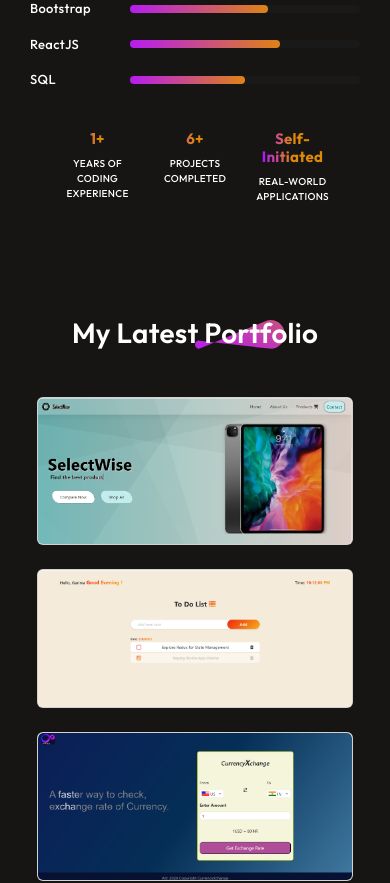
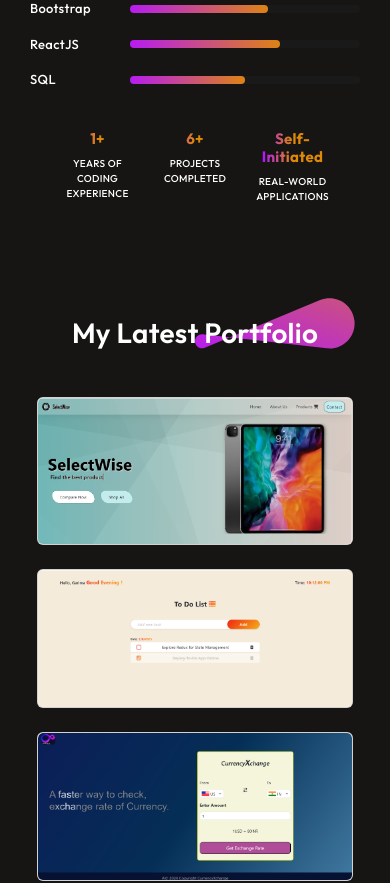
Before and after one commit to Gariiiiii/myPortfolio, a React (Vite) app: page / in a window 390 px wide. Shown: the part 1096-1979 px from the top of the page. Built offline with nearby package versions, Linux system fonts and the light colour scheme.

Commit message:
Update MyWork.css

```diff
--- a/src/components/MyWork.jsx/MyWork.css
+++ b/src/components/MyWork.jsx/MyWork.css
@@ -40,9 +40,7 @@
 
 /* Responsive Design */
 @media (max-width: 992px) { /* Tablets */
-    .mywork img {
-        width: 130px;
-    }
+
 
     .theme-pattern {
         width: 80px;
@@ -50,9 +48,6 @@
 }
 
 @media (max-width: 768px) { /* Smaller Tablets & Large Phones */
-    .mywork img {
-        width: 110px;
-    }
 
     .project-card img {
         width: 100%;
@@ -66,9 +61,6 @@
 }
 
 @media (max-width: 576px) { /* Mobile Screens */
-    .mywork img {
-        width: 90px;
-    }
 
     .mywork .mywork-img{
         padding: 0 25px;
```
